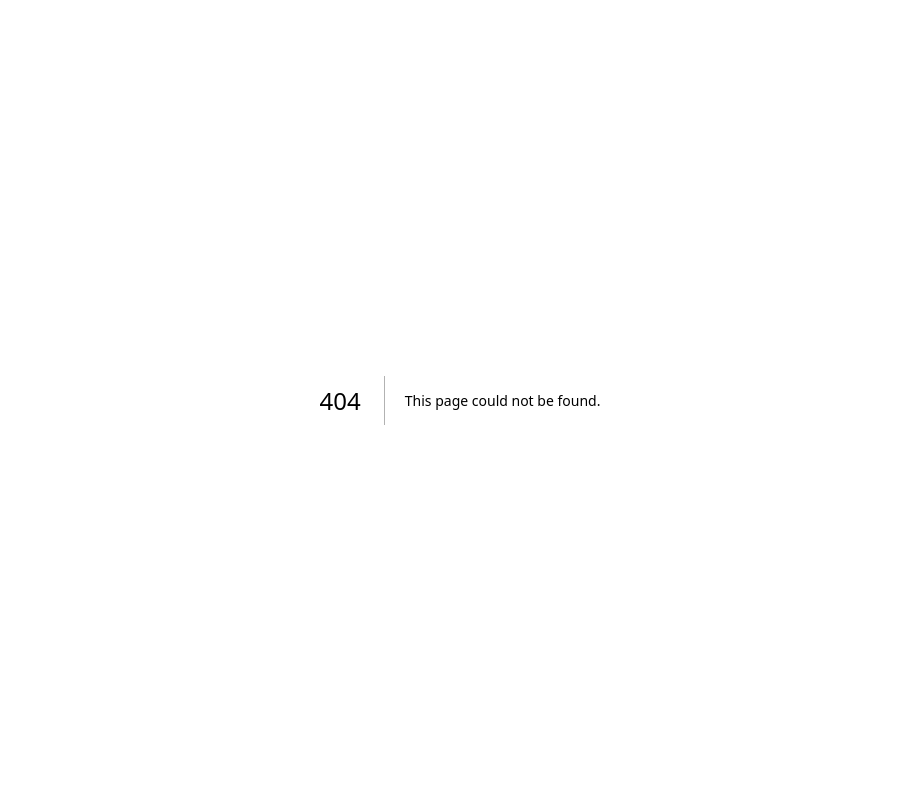
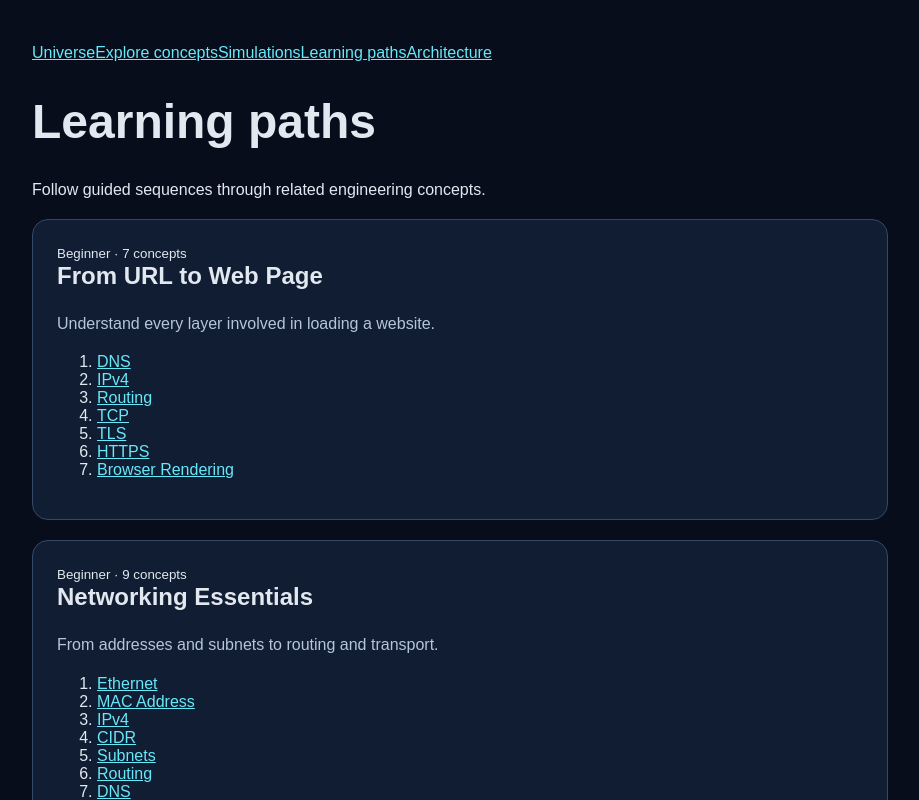
Before and after one commit to ksrilal/engineering-universe, a Next.js app: page /learn in a window 1280 px wide. Before the commit this address had no page. Shown: the top 800 px of the page, without its empty margins (180-1099 px from the left). Built offline with nearby package versions, Linux system fonts and the light colour scheme.

Commit message:
Expand platform: src/app/learn/page.tsx

```diff
--- /dev/null
+++ b/src/app/learn/page.tsx
@@ -0,0 +1,6 @@
+import Link from "next/link";
+import {SiteNav} from "../../components/ui/SiteNav";
+import {learningPaths} from "../../data/learning-paths";
+import {catalogue} from "../../data/catalogue";
+export const metadata={title:"Learning Paths | Engineering Universe"};
+export default function LearnPage(){const names=new Map(catalogue.map(c=>[c.id,c.name]));return <main className="eu-page"><SiteNav/><h1>Learning paths</h1><p>Follow guided sequences through related engineering concepts.</p><div className="eu-card-grid">{learningPaths.map(p=><section className="eu-panel" key={p.id}><small>{p.level} · {p.conceptIds.length} concepts</small><h2>{p.title}</h2><p>{p.description}</p><ol>{p.conceptIds.map(id=><li key={id}><Link href={`/concepts/${id}`}>{names.get(id)||id}</Link></li>)}</ol></section>)}</div></main>}
```
